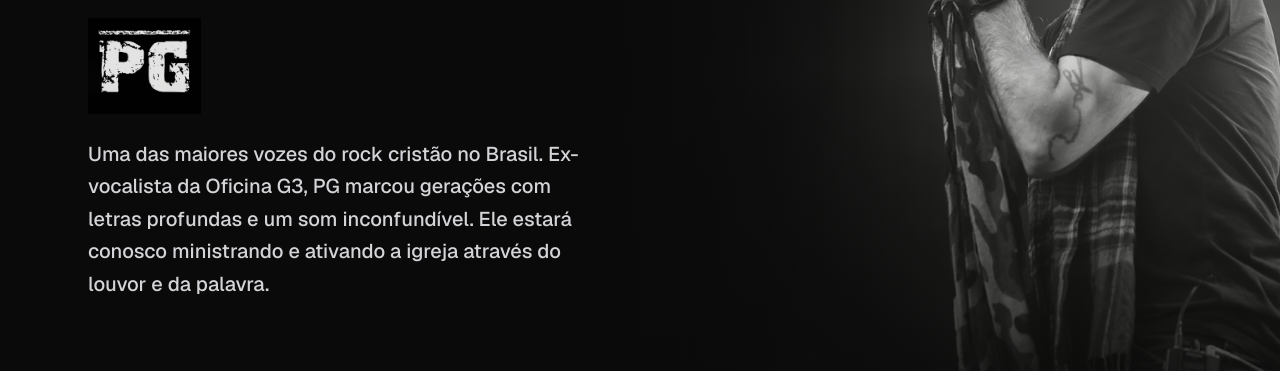
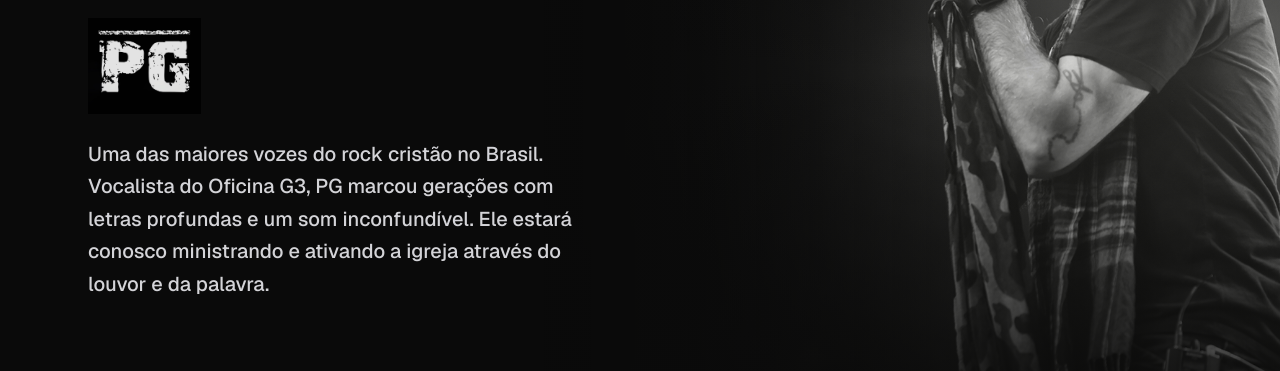
Before and after one commit to paulofer00/lp-conferencia, a Next.js app: page / in a window 1280 px wide. Shown: the part 2240-2611 px from the top of the page. Built offline with nearby package versions, Linux system fonts and the light colour scheme.

Commit message:
oficina g3

```diff
--- a/app/page.tsx
+++ b/app/page.tsx
@@ -272,7 +272,7 @@ export default function ConferênciaVouLP() {
               />
             </div>
             <p className="text-zinc-300 text-lg md:text-xl font-medium leading-relaxed max-w-lg">
-              Uma das maiores vozes do rock cristão no Brasil. Ex-vocalista da Oficina G3, PG marcou gerações com letras profundas e um som inconfundível. Ele estará conosco ministrando e ativando a igreja através do louvor e da palavra.
+              Uma das maiores vozes do rock cristão no Brasil. Vocalista do Oficina G3, PG marcou gerações com letras profundas e um som inconfundível. Ele estará conosco ministrando e ativando a igreja através do louvor e da palavra.
             </p>
           </div>
         </div>
```
